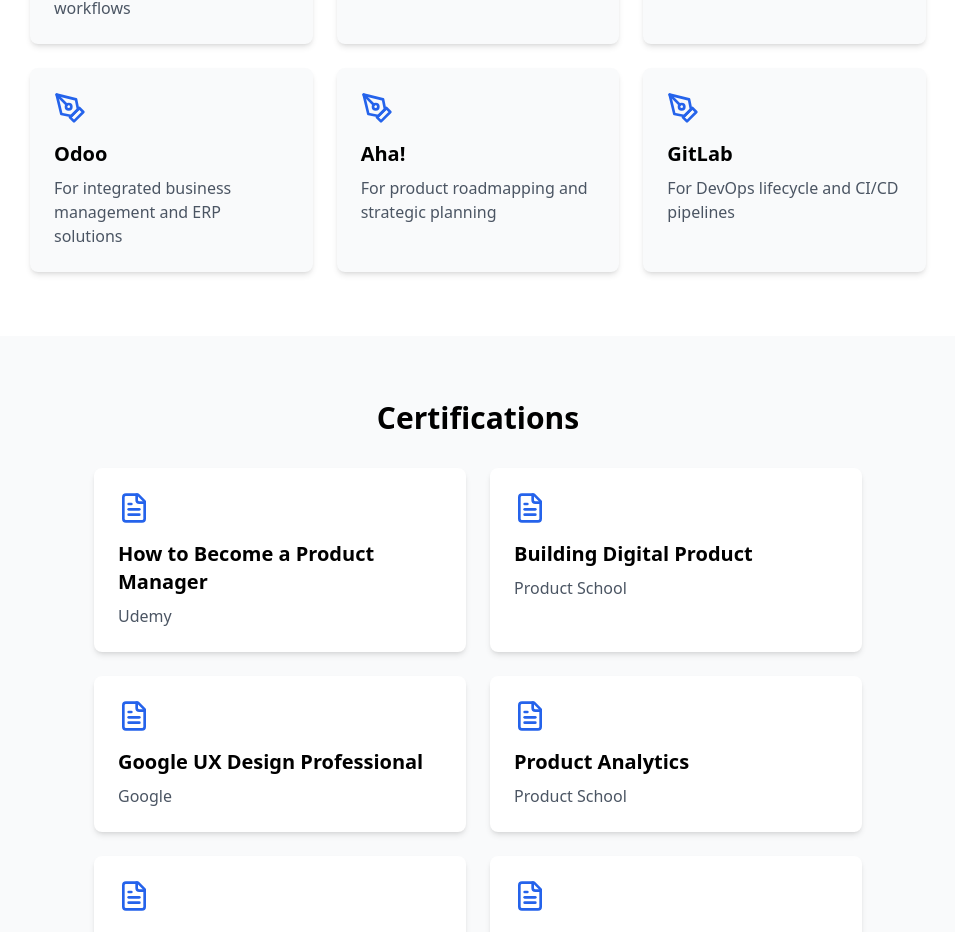
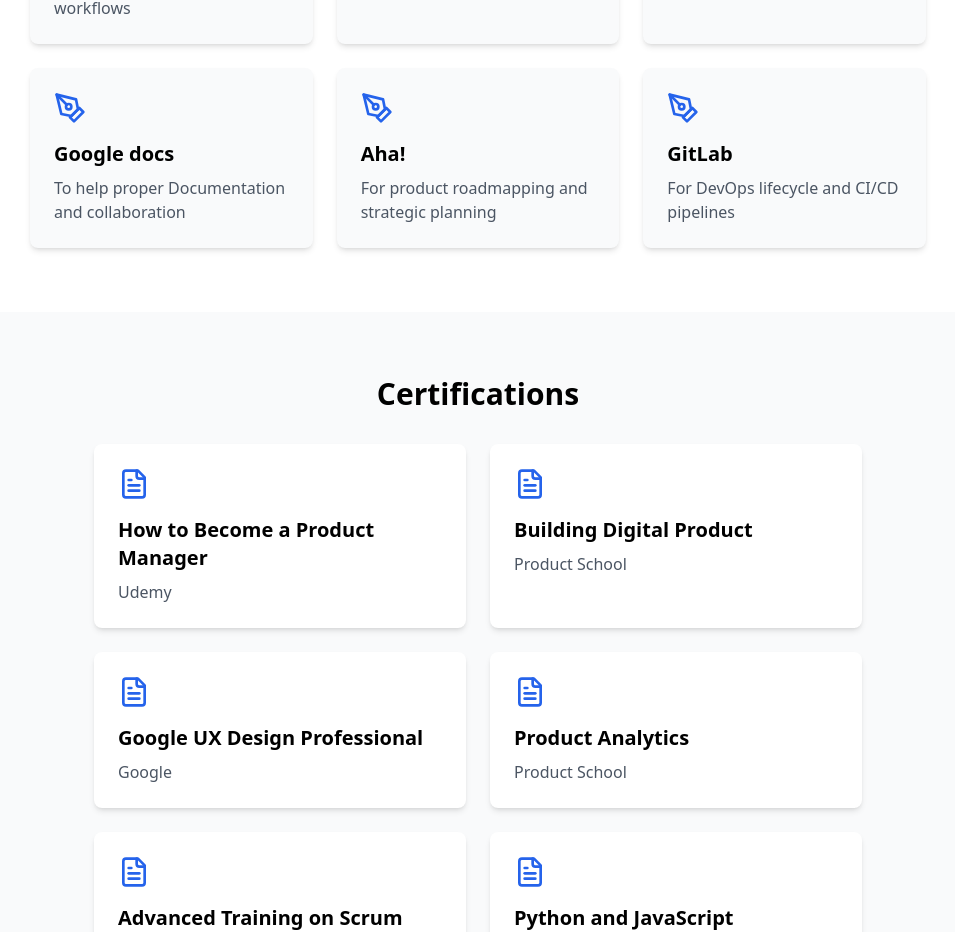
Before and after one commit to oluwaeinstein007/steve-portfolio, a React (Vite) app: page / in a window 1280 px wide. Shown: the part 3852-4784 px from the top of the page, without its empty margins (162-1117 px from the left). Built offline with nearby package versions, Linux system fonts and the light colour scheme.

Commit message:
added some changes some of the product management tools

```diff
--- a/src/App.tsx
+++ b/src/App.tsx
@@ -370,8 +370,8 @@
               <div className="text-blue-600 mb-4">
                 <PenTool size={32} />
               </div>
-              <h3 className="text-xl font-semibold mb-2">Odoo</h3>
-              <p className="text-gray-600">For integrated business management and ERP solutions</p>
+              <h3 className="text-xl font-semibold mb-2">Google docs</h3>
+              <p className="text-gray-600">To help proper Documentation and collaboration</p>
             </div>
 
             <div className="bg-gray-50 p-6 rounded-lg shadow-md hover:shadow-lg transition">
```
